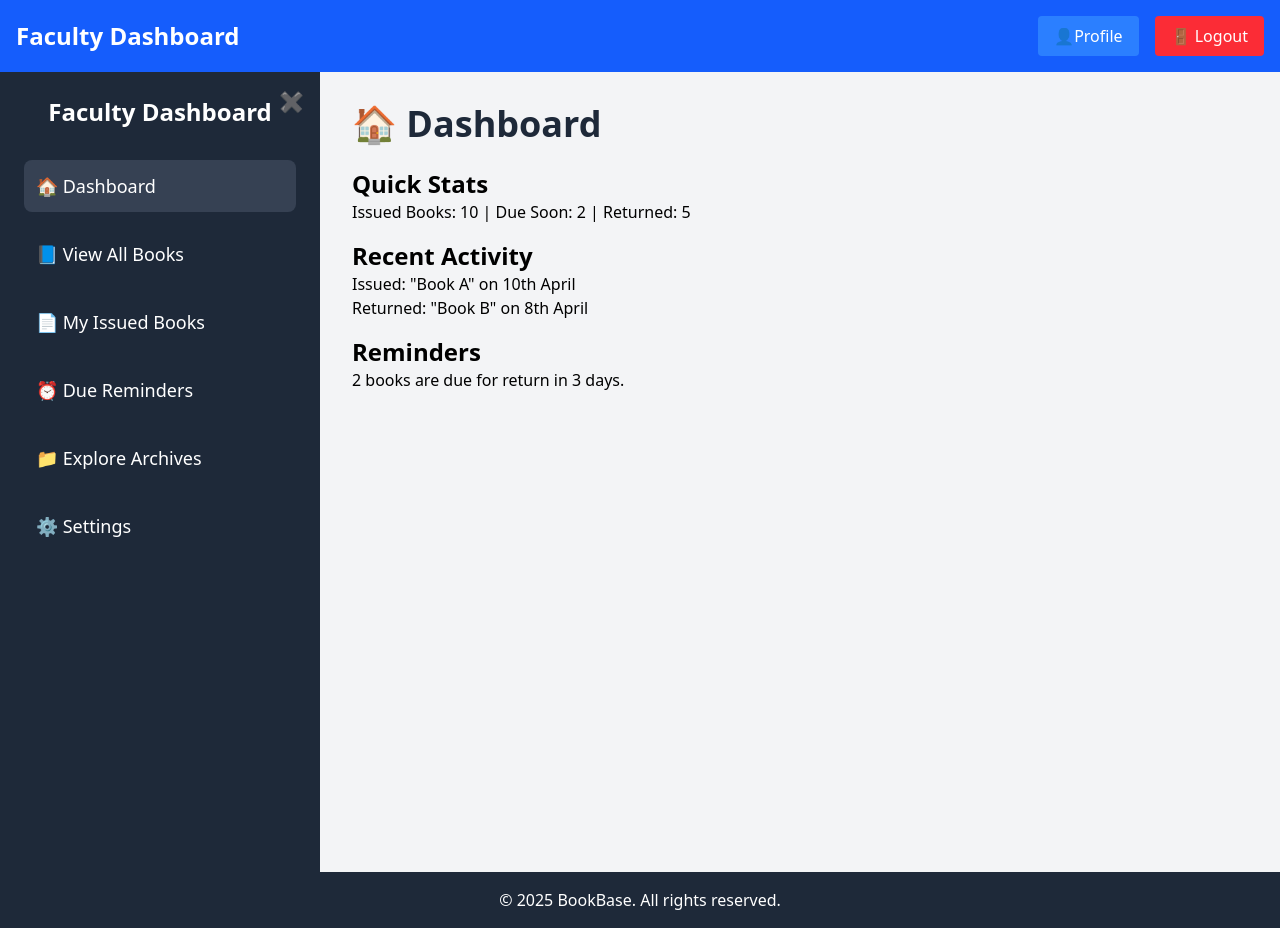
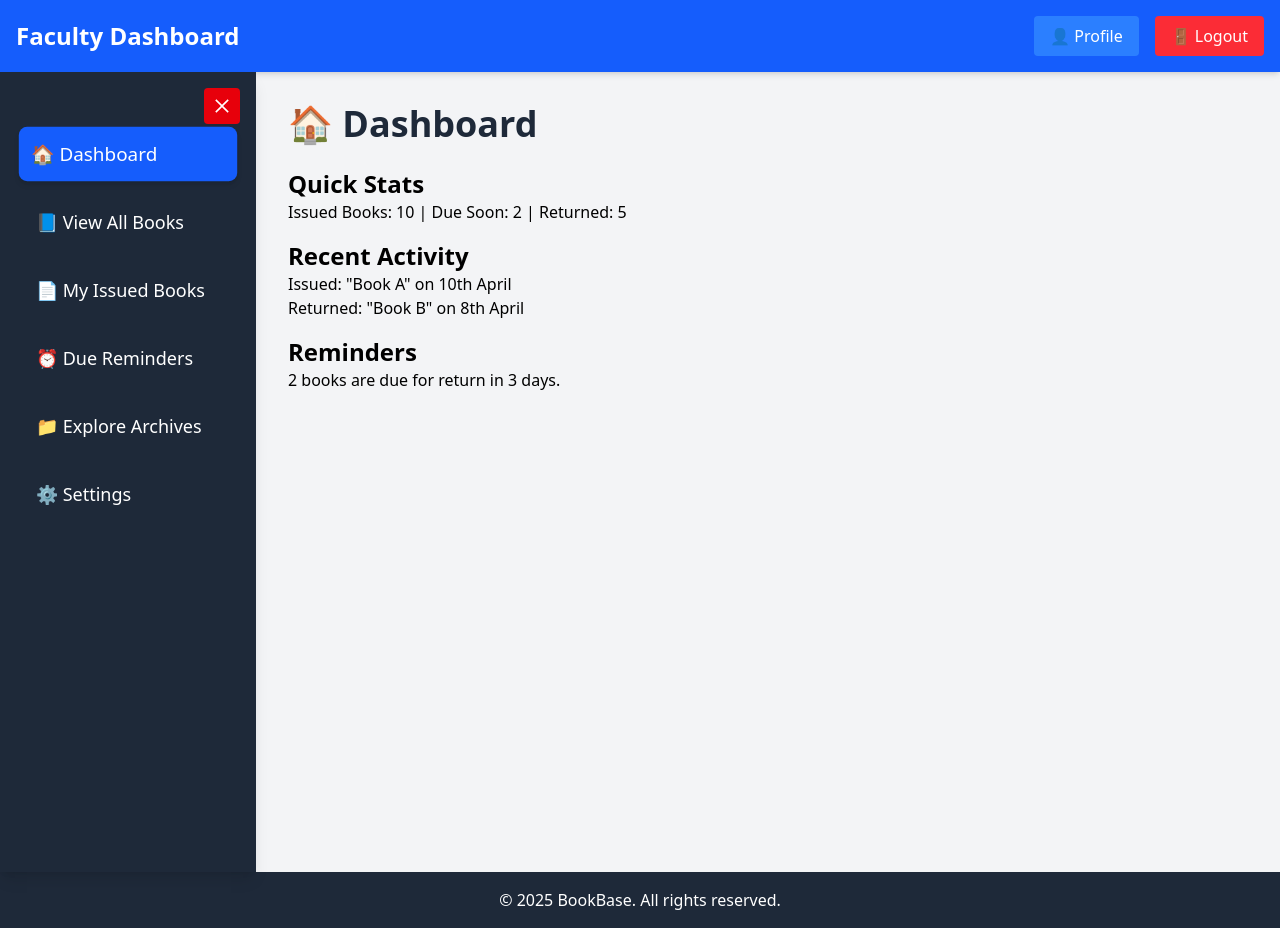
Before and after one commit to Rishithagaddam/BookBase-Library-Management-System, a React (Vite) app in the folder client/: page /faculty/dashboard in a window 1280 px wide. Built offline with nearby package versions, Linux system fonts and the light colour scheme.

Commit message:
logout and edit profile

```diff
--- a/client/src/components/FacultyDashboard.jsx
+++ b/client/src/components/FacultyDashboard.jsx
@@ -1,38 +1,120 @@
+// import React, { useState } from 'react';
+// // import { useNavigate } from 'react-router-dom';
+// import Sidebar from './faculty/Sidebar';
+// import Dashboard from './faculty/Dashboard';
+// import ViewAllBooks from './faculty/ViewAllBooks';
+// import SearchBook from './faculty/SearchBook';
+// import MyIssuedBooks from './faculty/MyIssuedBooks';
+// import DueReminders from './faculty/DueReminders';
+// import ExploreArchives from './faculty/ExploreArchives';
+// import EditProfile from './faculty/EditProfile';
+// import Settings from './faculty/Settings';
+// import Header from './Header';
+
+// const FacultyDashboard = () => {
+//     const [activeFeature, setActiveFeature] = useState('🏠 Dashboard');
+//     const [isSidebarOpen, setIsSidebarOpen] = useState(true); // Sidebar state
+
+//     const features = [
+//         { name: '🏠 Dashboard', component: <Dashboard /> },
+//         { name: '📘 View All Books', component: <ViewAllBooks /> },
+//         { name: '📄 My Issued Books', component: <MyIssuedBooks /> },
+//         { name: '⏰ Due Reminders', component: <DueReminders /> },
+//         { name: '📁 Explore Archives', component: <ExploreArchives /> },
+//         { name: '⚙️ Settings', component: <Settings /> },
+//     ];
+
+//     const handleFeatureChange = (featureName) => {
+//         setActiveFeature(featureName);
+
+//         // Automatically close the sidebar when "View All Books" is selected
+//         if (featureName === '📘 View All Books') {
+//             setIsSidebarOpen(false);
+//         } else {
+//             setIsSidebarOpen(true);
+//         }
+//     };
+
+//     const renderFeature = () => {
+//         const feature = features.find((f) => f.name === activeFeature);
+//         return feature?.component || null;
+//     };
+
+//     return (
+//         <div className="flex flex-col min-h-screen bg-gray-100">
+//             {/* Header */}
+//             <Header
+//                 isSidebarOpen={isSidebarOpen}
+//                 setIsSidebarOpen={setIsSidebarOpen}
+//             />
+
+//             <div className="flex flex-1">
+//                 {/* Sidebar */}
+//                 {isSidebarOpen && (
+//                     <Sidebar
+//                         features={features}
+//                         activeFeature={activeFeature}
+//                         setActiveFeature={handleFeatureChange}
+//                     />
+//                 )}
+
+//                 {/* Main Content */}
+//                 <div
+//                     className={`p-8 transition-all duration-300 ${
+//                         isSidebarOpen ? 'w-3/4' : 'w-full'
+//                     }`}
+//                 >
+//                     {renderFeature()}
+//                 </div>
+//             </div>
+
+//             {/* Footer */}
+//             <footer className="bg-gray-800 text-white p-4 text-center">
+//                 <p>&copy; 2025 BookBase. All rights reserved.</p>
+//             </footer>
+//         </div>
+//     );
+// };
+
+// export default FacultyDashboard;
+
 import React, { useState } from 'react';
-// import { useNavigate } from 'react-router-dom';
+import { useNavigate } from 'react-router-dom';
 import Sidebar from './faculty/Sidebar';
 import Dashboard from './faculty/Dashboard';
 import ViewAllBooks from './faculty/ViewAllBooks';
-import SearchBook from './faculty/SearchBook';
+//import SearchBook from './faculty/SearchBook';
 import MyIssuedBooks from './faculty/MyIssuedBooks';
 import DueReminders from './faculty/DueReminders';
 import ExploreArchives from './faculty/ExploreArchives';
-import EditProfile from './faculty/EditProfile';
+//import EditProfile from './faculty/EditProfile';
 import Settings from './faculty/Settings';
 import Header from './Header';
 
 const FacultyDashboard = () => {
+    const navigate = useNavigate();
     const [activeFeature, setActiveFeature] = useState('🏠 Dashboard');
-    const [isSidebarOpen, setIsSidebarOpen] = useState(true); // Sidebar state
+    const [isSidebarOpen, setIsSidebarOpen] = useState(true);
 
     const features = [
         { name: '🏠 Dashboard', component: <Dashboard /> },
         { name: '📘 View All Books', component: <ViewAllBooks /> },
+
         { name: '📄 My Issued Books', component: <MyIssuedBooks /> },
         { name: '⏰ Due Reminders', component: <DueReminders /> },
         { name: '📁 Explore Archives', component: <ExploreArchives /> },
+
         { name: '⚙️ Settings', component: <Settings /> },
+
     ];
 
     const handleFeatureChange = (featureName) => {
         setActiveFeature(featureName);
+    };
 
-        // Automatically close the sidebar when "View All Books" is selected
-        if (featureName === '📘 View All Books') {
-            setIsSidebarOpen(false);
-        } else {
-            setIsSidebarOpen(true);
-        }
+    const handleLogout = () => {
+        localStorage.removeItem('user');
+        navigate('/login');
     };
 
     const renderFeature = () => {
@@ -55,14 +137,16 @@ const FacultyDashboard = () => {
                         features={features}
                         activeFeature={activeFeature}
                         setActiveFeature={handleFeatureChange}
+                        handleLogout={handleLogout}
+                        setIsSidebarOpen={setIsSidebarOpen}
                     />
                 )}
 
                 {/* Main Content */}
                 <div
                     className={`p-8 transition-all duration-300 ${
-                        isSidebarOpen ? 'w-3/4' : 'w-full'
-                    }`}
+                        isSidebarOpen ? 'w-full md:w-3/4 lg:w-4/5' : 'w-full'
+                    } overflow-auto`}
                 >
                     {renderFeature()}
                 </div>
--- a/client/src/components/Header.jsx
+++ b/client/src/components/Header.jsx
@@ -1,6 +1,49 @@
+// import React from 'react';
+// import { useNavigate } from 'react-router-dom';
+// import { FaEllipsisV } from 'react-icons/fa';
+
+// const Header = ({ isSidebarOpen, setIsSidebarOpen }) => {
+//     const navigate = useNavigate();
+
+//     const handleLogout = () => {
+//         localStorage.removeItem('user');
+//         navigate('/login');
+//     };
+
+//     return (
+//         <header className="bg-blue-600 text-white p-4 flex justify-between items-center">
+//             <h1 className="text-2xl font-bold">Faculty Dashboard</h1>
+//             <div className="flex items-center space-x-4">
+//                 <button
+//                     onClick={() => navigate('/faculty/edit-profile')}
+//                     className="bg-blue-500 px-4 py-2 rounded hover:bg-blue-700"
+//                 >
+//                     👤Profile
+//                 </button>
+//                 <button
+//                     onClick={handleLogout}
+//                     className="bg-red-500 px-4 py-2 rounded hover:bg-red-700"
+//                 >
+//                     🚪 Logout
+//                 </button>
+//                 {!isSidebarOpen && (
+//                     <button
+//                         onClick={() => setIsSidebarOpen(true)} // Open the sidebar
+//                         className="p-2 bg-blue-500 rounded-full hover:bg-blue-700 focus:outline-none"
+//                     >
+//                         <FaEllipsisV className="text-white" />
+//                     </button>
+//                 )}
+//             </div>
+//         </header>
+//     );
+// };
+
+// export default Header;
+
 import React from 'react';
 import { useNavigate } from 'react-router-dom';
-import { FaEllipsisV } from 'react-icons/fa';
+import { FaBars } from 'react-icons/fa';
 
 const Header = ({ isSidebarOpen, setIsSidebarOpen }) => {
     const navigate = useNavigate();
@@ -11,29 +54,32 @@ const Header = ({ isSidebarOpen, setIsSidebarOpen }) => {
     };
 
     return (
-        <header className="bg-blue-600 text-white p-4 flex justify-between items-center">
-            <h1 className="text-2xl font-bold">Faculty Dashboard</h1>
+        <header className="bg-blue-600 text-white p-4 flex justify-between items-center shadow-md">
+            <div className="flex items-center">
+                {!isSidebarOpen && (
+                    <button
+                        onClick={() => setIsSidebarOpen(true)}
+                        className="mr-4 p-2 hover:bg-blue-700 rounded-md transition-all duration-200 focus:outline-none focus:ring-2 focus:ring-blue-400"
+                        aria-label="Open sidebar"
+                    >
+                        <span className="text-2xl">☰</span>
+                    </button>
+                )}
+                <h1 className="text-2xl font-bold">Faculty Dashboard</h1>
+            </div>
             <div className="flex items-center space-x-4">
                 <button
                     onClick={() => navigate('/faculty/edit-profile')}
-                    className="bg-blue-500 px-4 py-2 rounded hover:bg-blue-700"
+                    className="bg-blue-500 px-4 py-2 rounded hover:bg-blue-700 transition-all duration-200 flex items-center"
                 >
-                    👤Profile
+                    <span className="mr-1">👤</span> Profile
                 </button>
                 <button
                     onClick={handleLogout}
-                    className="bg-red-500 px-4 py-2 rounded hover:bg-red-700"
+                    className="bg-red-500 px-4 py-2 rounded hover:bg-red-700 transition-all duration-200 flex items-center"
                 >
-                    🚪 Logout
+                    <span className="mr-1">🚪</span> Logout
                 </button>
-                {!isSidebarOpen && (
-                    <button
-                        onClick={() => setIsSidebarOpen(true)} // Open the sidebar
-                        className="p-2 bg-blue-500 rounded-full hover:bg-blue-700 focus:outline-none"
-                    >
-                        <FaEllipsisV className="text-white" />
-                    </button>
-                )}
             </div>
         </header>
     );
--- a/client/src/components/faculty/Sidebar.jsx
+++ b/client/src/components/faculty/Sidebar.jsx
@@ -1,50 +1,32 @@
-import React, { useState } from 'react';
+import React from 'react';
+import { AiOutlineClose } from 'react-icons/ai'; // Import the close icon
 
-const Sidebar = ({ features, activeFeature, setActiveFeature, handleLogout }) => {
-    const [isSidebarOpen, setIsSidebarOpen] = useState(true);
-
-    const handleCloseSidebar = () => {
-        setIsSidebarOpen(false); // Close the sidebar
-    };
-
-    const handleOpenSidebar = () => {
-        setIsSidebarOpen(true); // Open the sidebar
-    };
-
+const Sidebar = ({ features, activeFeature, setActiveFeature, handleLogout, setIsSidebarOpen }) => {
     return (
-        <>
-            {/* Sidebar Toggle Button (Visible when sidebar is closed) */}
-            {!isSidebarOpen && (
+        <div className="w-64 bg-gray-800 text-white p-6 relative min-h-screen shadow-lg">
+            {/* Close Button with Red Box and Animation */}
             <button
-                    className="fixed top-4 left-4 bg-blue-600 text-white p-3 rounded-full shadow-lg hover:bg-blue-700 focus:outline-none focus:ring-2 focus:ring-blue-400"
-                    onClick={handleOpenSidebar}
+                className="absolute top-4 right-4 bg-red-600 text-white p-2 rounded flex items-center justify-center
+                hover:bg-red-700 focus:outline-none focus:ring-2 focus:ring-red-400
+                transition-all duration-300 transform hover:scale-110 active:scale-95"
+                onClick={() => setIsSidebarOpen(false)}
+                aria-label="Close sidebar"
             >
-                    ☰
-                </button>
-            )}
-
-            {/* Sidebar */}
-            {isSidebarOpen && (
-                <div className="w-1/4 bg-gray-800 text-white p-6 relative min-h-screen">
-                    {/* Close Button */}
-                    <button
-                        className="absolute top-4 right-4 text-white text-xl font-bold hover:text-gray-400 focus:outline-none focus:ring-2 focus:ring-gray-400"
-                        onClick={handleCloseSidebar}
-                    >
-                        ✖
+                <AiOutlineClose className="text-white text-xl" /> {/* React icon */}
             </button>
 
-                    <h2 className="text-2xl font-bold mb-8 text-center">Faculty Dashboard</h2>
-                    <ul className="space-y-4">
+            <ul className="space-y-4 mt-8">
                 {features.map((feature) => (
                     <li
                         key={feature.name}
-                                className={`cursor-pointer p-3 rounded-lg text-lg font-medium ${
-                                    activeFeature === feature.name ? 'bg-gray-700' : 'hover:bg-gray-700'
+                        className={`cursor-pointer p-3 rounded-lg text-lg font-medium transition-all duration-300 transform ${
+                            activeFeature === feature.name
+                                ? 'bg-blue-600 shadow-md scale-105'
+                                : 'hover:bg-gray-700 hover:scale-105'
                         }`}
                         onClick={() => {
                             if (feature.name === '🚪 Logout') {
-                                        handleLogout();
+                                handleLogout && handleLogout();
                             } else {
                                 setActiveFeature(feature.name);
                             }
@@ -55,8 +37,6 @@ const Sidebar = ({ features, activeFeature, setActiveFeature, handleLogout }) =>
                 ))}
             </ul>
         </div>
-            )}
-        </>
     );
 };
 
```
Lines whose indentation alone changed are shown as unchanged.
